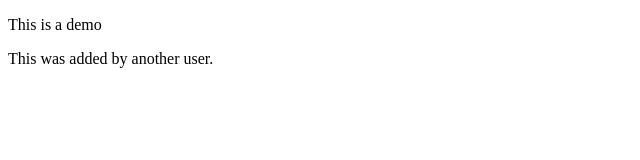
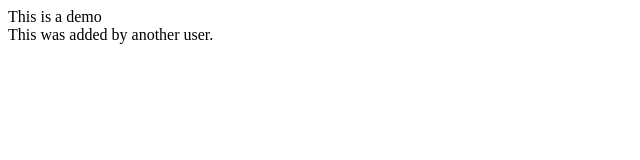
Before and after one commit to ksharma30/github, a plain HTML site: page index.html in a window 1280 px wide. Shown: the whole page, without its empty margins (0-640 px from the left). Drawn offline with Linux system fonts and the light colour scheme.

Commit message:
changed p to div

```diff
--- a/index.html
+++ b/index.html
@@ -8,7 +8,7 @@
 <body>
     <div class="container">
         <div class="card">
-            <p>This is a demo</p>
+            <div>This is a demo</div>
         </div>
     </div>
     <div>
```
